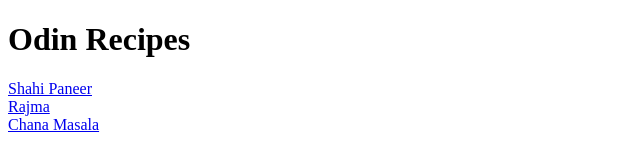
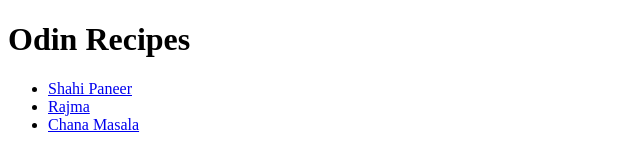
Before and after one commit to mskhurana728/odin-recipes2, a plain HTML site: page index.html in a window 1280 px wide. Shown: the whole page, without its empty margins (0-640 px from the left). Drawn offline with Linux system fonts and the light colour scheme.

Commit message:
fix: remove <br> and use unordered list
remove <br> tag for line insertion instead use unordered list

```diff
--- a/index.html
+++ b/index.html
@@ -7,10 +7,10 @@
 	</head>
 	<body>
 		<h1>Odin Recipes</h1>
-		<a href="recipes/shahi-paneer.html">Shahi Paneer</a>
-		<br /><a href="recipes/rajma.html">Rajma</a> <br /><a
-			href="recipes/chana-masala.html"
-			>Chana Masala</a
-		>
+		<ul>
+			<li><a href="recipes/shahi-paneer.html">Shahi Paneer</a></li>
+			<li><a href="recipes/rajma.html">Rajma</a></li>
+			<li><a href="recipes/chana-masala.html">Chana Masala</a></li>
+		</ul>
 	</body>
 </html>
```
